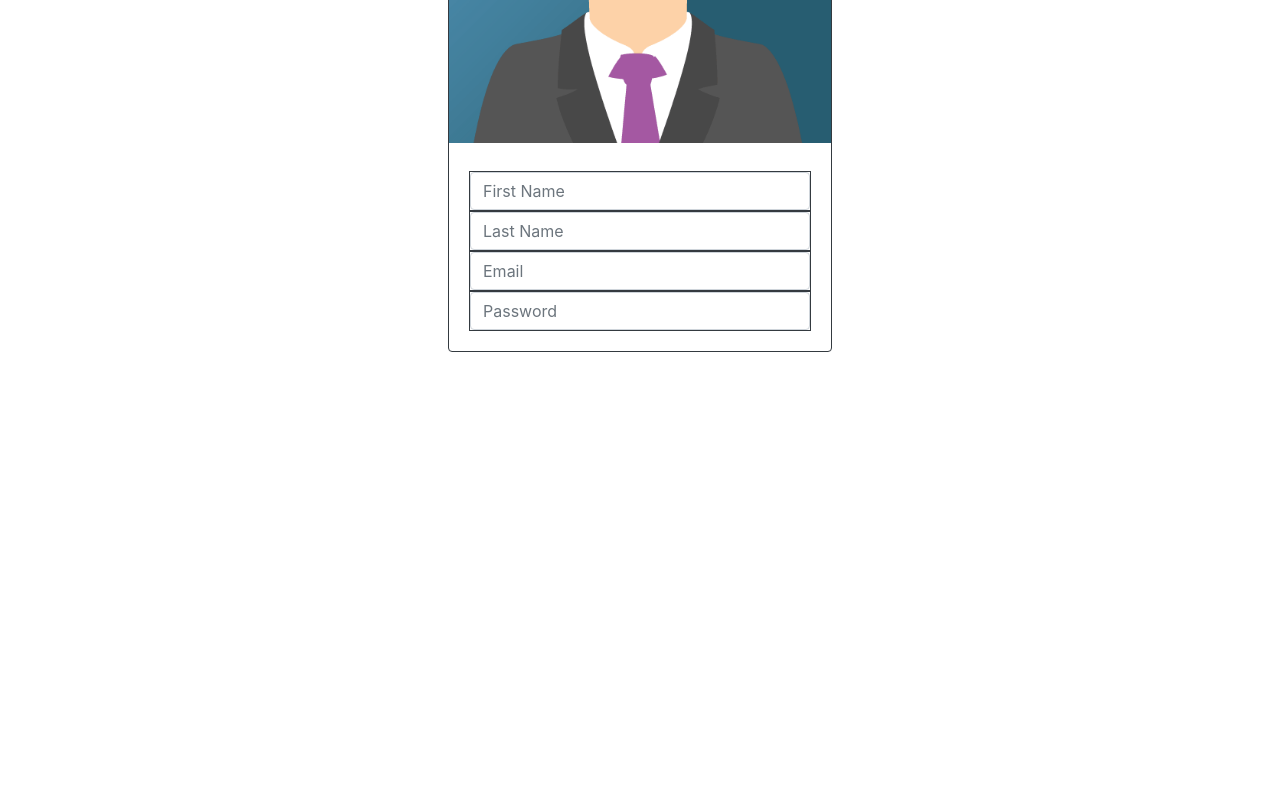
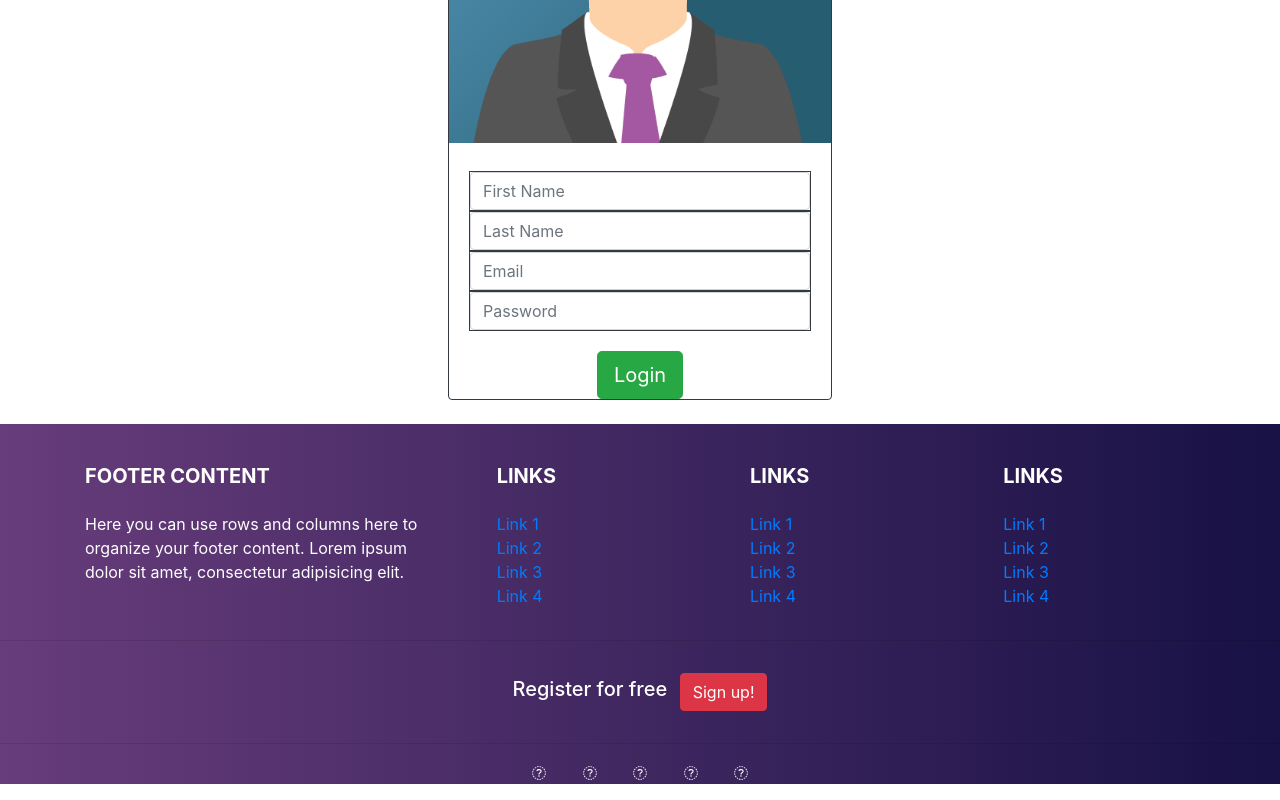
Before and after one commit to deepakjoshishri/Geek-Book, a plain HTML site: page index.html in a window 1280 px wide. Shown: the part 637-1437 px from the top of the page. Before the commit the page ends 989 px from the top, so only its background shows below. Drawn offline with nearby package versions, Linux system fonts and the light colour scheme.

Commit message:
Add : Basic footer design

```diff
--- /dev/null
+++ b/css/index.css
@@ -0,0 +1,44 @@
+      .image-upload > input
+      {
+    display: none;
+      }
+        #grad1{
+            background: royalblue;
+            background: -webkit-linear-gradient(to left,rgba(14, 4, 71, 0.753),rgba(193, 65, 225, 0.363));
+            background: -moz-linear-gradient(to left ,rgba(14, 4, 71, 0.753),rgba(193, 65, 225, 0.363));
+            background: -o-linear-gradient(to left ,rgba(14, 4, 71, 0.753),rgba(193, 65, 225, 0.363));
+            background: linear-gradient(to left ,rgba(14, 4, 71, 0.753),rgba(193, 65, 225, 0.363));
+        }
+
+        #Geek-Book{
+          color: rgba(255, 255, 255, 0.88);
+          font-size: 60px;
+        }
+
+        #Geek-Book-Content{
+          color: rgba(255, 255, 255, 0.88);
+          font-size: 30px;
+        }
+        .bg-skew {
+          background: royalblue;
+          background: -webkit-linear-gradient(to left,rgba(14, 4, 71, 0.753),rgba(121, 1, 145, 0.692));
+          background: -moz-linear-gradient(to left,rgba(14, 4, 71, 0.753),rgba(121, 1, 145, 0.692));
+          background: -o-linear-gradient(to left,rgba(14, 4, 71, 0.753),rgba(121, 1, 145, 0.692));
+          background: linear-gradient(to left,rgba(14, 4, 71, 0.753),rgba(121, 1, 145, 0.692));
+          transform: skew(0deg, -8deg);
+          padding: 100px 0;
+          margin-top: -80px;
+        }
+
+        .content{
+          padding: 8% 10%;
+          transform: skew(0deg, 8deg);
+          text-align: center;
+        }
+       .shadow {
+           box-shadow: 0px 0px 5px 3px rgba(0, 0, 0, .6);
+        }
+
+        footer{
+            background: linear-gradient(to left ,rgba(14, 4, 71, 0.753),rgba(193, 65, 225, 0.363));
+        }
--- a/index.html
+++ b/index.html
@@ -8,49 +8,7 @@
     <meta name="viewport" content="width=device-width, initial-scale=1">
     <script defer src="https://use.fontawesome.com/releases/v5.0.9/js/all.js" integrity="sha384-8iPTk2s/jMVj81dnzb/iFR2sdA7u06vHJyyLlAd4snFpCl/SnyUjRrbdJsw1pGIl" crossorigin="anonymous"></script>
     <link rel="stylesheet" href="https://maxcdn.bootstrapcdn.com/bootstrap/4.0.0/css/bootstrap.min.css" integrity="sha384-Gn5384xqQ1aoWXA+058RXPxPg6fy4IWvTNh0E263XmFcJlSAwiGgFAW/dAiS6JXm" crossorigin="anonymous">
-    <style>
-      .image-upload > input
-{
-    display: none;
-}
-        #grad1{
-            background: royalblue;
-            background: -webkit-linear-gradient(to left,rgba(14, 4, 71, 0.753),rgba(193, 65, 225, 0.363));
-            background: -moz-linear-gradient(to left ,rgba(14, 4, 71, 0.753),rgba(193, 65, 225, 0.363));
-            background: -o-linear-gradient(to left ,rgba(14, 4, 71, 0.753),rgba(193, 65, 225, 0.363));
-            background: linear-gradient(to left ,rgba(14, 4, 71, 0.753),rgba(193, 65, 225, 0.363));
-        }
-
-        #Geek-Book{
-          color: rgba(255, 255, 255, 0.88);
-          font-size: 60px;
-        }
-
-        #Geek-Book-Content{
-          color: rgba(255, 255, 255, 0.88);
-          font-size: 30px;
-        }
-        .bg-skew {
-          background: royalblue;
-          background: -webkit-linear-gradient(to left,rgba(14, 4, 71, 0.753),rgba(121, 1, 145, 0.692));
-          background: -moz-linear-gradient(to left,rgba(14, 4, 71, 0.753),rgba(121, 1, 145, 0.692));
-          background: -o-linear-gradient(to left,rgba(14, 4, 71, 0.753),rgba(121, 1, 145, 0.692));
-          background: linear-gradient(to left,rgba(14, 4, 71, 0.753),rgba(121, 1, 145, 0.692));
-          transform: skew(0deg, -8deg);
-          padding: 100px 0;
-          margin-top: -80px;
-        }
-
-        .content{
-          padding: 8% 10%;
-          transform: skew(0deg, 8deg);
-          text-align: center;
-        }
-       .shadow {
-           box-shadow: 0px 0px 5px 3px rgba(0, 0, 0, .6);
-        }
-    </style>
-
+    <link rel="stylesheet" href="css/index.css">
 </head>
 <body>
      <!-- Optional JavaScript -->
@@ -92,6 +50,7 @@
                 </div>
               </div>
 
+              <form>
               <div class="card border border-dark rounded mx-auto" style="width: 30%; margin-top: -130px;">
                   <div class="card-title text-center"><h1>Sign Up</h1></div>
                   <div class="image-upload">
@@ -104,10 +63,10 @@
                       <form>
 
                           <div class="input-group border border-dark">
-                              <input id="email" type="text" class="form-control" name="email" placeholder="First Name">
+                              <input id="first-name" type="text" class="form-control" name="email" placeholder="First Name">
                           </div>
                           <div class="input-group border border-dark">
-                                <input id="email" type="text" class="form-control" name="email" placeholder="Last Name">
+                                <input id="Last-name" type="text" class="form-control" name="email" placeholder="Last Name">
                               </div>
                           <div class="input-group border border-dark">
                             <input id="email" type="text" class="form-control" name="email" placeholder="Email">
@@ -116,7 +75,142 @@
                             <input id="password" type="password" class="form-control" name="password" placeholder="Password">
                           </div>
                   </div>
+                  <div class="input-group mx-auto">
+                      <button type="submit" class="btn btn-success btn-lg float-right mx-auto" id="btnLogin">Login</button>
+                  </div>
               </div>
+            </form>
+            <!--Footer-->
+<footer class="page-footer font-small bg-dark text-white pt-4 mt-4">
 
+    <!--Footer Links-->
+    <div class="container text-center text-md-left">
+        <div class="row">
+
+            <!--First column-->
+            <div class="col-md-4">
+                <h5 class="text-uppercase mb-4 mt-3 font-weight-bold">Footer Content</h5>
+                <p>Here you can use rows and columns here to organize your footer content. Lorem ipsum dolor sit
+                    amet, consectetur adipisicing elit.</p>
+            </div>
+            <!--/.First column-->
+
+            <hr class="clearfix w-100 d-md-none">
+
+            <!--Second column-->
+            <div class="col-md-2 mx-auto">
+                <h5 class="text-uppercase mb-4 mt-3 font-weight-bold">Links</h5>
+                <ul class="list-unstyled">
+                    <li>
+                        <a href="#!">Link 1</a>
+                    </li>
+                    <li>
+                        <a href="#!">Link 2</a>
+                    </li>
+                    <li>
+                        <a href="#!">Link 3</a>
+                    </li>
+                    <li>
+                        <a href="#!">Link 4</a>
+                    </li>
+                </ul>
+            </div>
+            <!--/.Second column-->
+
+            <hr class="clearfix w-100 d-md-none">
+
+            <!--Third column-->
+            <div class="col-md-2 mx-auto">
+                <h5 class="text-uppercase mb-4 mt-3 font-weight-bold">Links</h5>
+                <ul class="list-unstyled">
+                    <li>
+                        <a href="#!">Link 1</a>
+                    </li>
+                    <li>
+                        <a href="#!">Link 2</a>
+                    </li>
+                    <li>
+                        <a href="#!">Link 3</a>
+                    </li>
+                    <li>
+                        <a href="#!">Link 4</a>
+                    </li>
+                </ul>
+            </div>
+            <!--/.Third column-->
+
+            <hr class="clearfix w-100 d-md-none">
+
+            <!--Fourth column-->
+            <div class="col-md-2 mx-auto">
+                <h5 class="text-uppercase mb-4 mt-3 font-weight-bold">Links</h5>
+                <ul class="list-unstyled">
+                    <li>
+                        <a href="#!">Link 1</a>
+                    </li>
+                    <li>
+                        <a href="#!">Link 2</a>
+                    </li>
+                    <li>
+                        <a href="#!">Link 3</a>
+                    </li>
+                    <li>
+                        <a href="#!">Link 4</a>
+                    </li>
+                </ul>
+            </div>
+            <!--/.Fourth column-->
+        </div>
+    </div>
+    <!--/.Footer Links-->
+
+    <hr>
+
+    <!--Call to action-->
+    <div class="text-center py-3">
+        <ul class="list-unstyled list-inline mb-0">
+            <li class="list-inline-item">
+                <h5 class="mb-1">Register for free</h5>
+            </li>
+            <li class="list-inline-item">
+                <a href="#!" class="btn btn-danger btn-rounded">Sign up!</a>
+            </li>
+        </ul>
+    </div>
+    <!--/.Call to action-->
+
+    <hr>
+
+    <!--Social buttons-->
+    <div class="text-center">
+        <ul class="list-unstyled list-inline">
+            <li class="list-inline-item">
+                <a class="btn-floating btn-sm btn-fb mx-1">
+                    <i class="fa fa-facebook"> </i>
+                </a>
+            </li>
+            <li class="list-inline-item">
+                <a class="btn-floating btn-sm btn-tw mx-1">
+                    <i class="fa fa-twitter"> </i>
+                </a>
+            </li>
+            <li class="list-inline-item">
+                <a class="btn-floating btn-sm btn-gplus mx-1">
+                    <i class="fa fa-google-plus"> </i>
+                </a>
+            </li>
+            <li class="list-inline-item">
+                <a class="btn-floating btn-sm btn-li mx-1">
+                    <i class="fa fa-linkedin"> </i>
+                </a>
+            </li>
+            <li class="list-inline-item">
+                <a class="btn-floating btn-sm btn-dribbble mx-1">
+                    <i class="fa fa-dribbble"> </i>
+                </a>
+            </li>
+        </ul>
+    </div>
+</footer>
 </body>
 </html>
```
